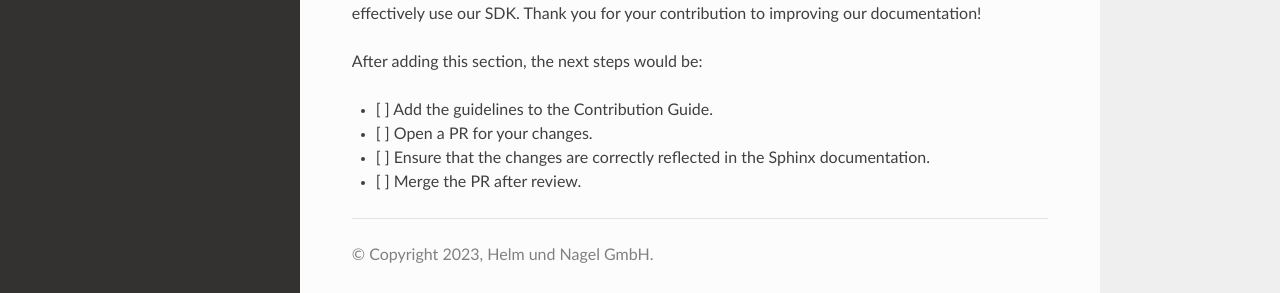
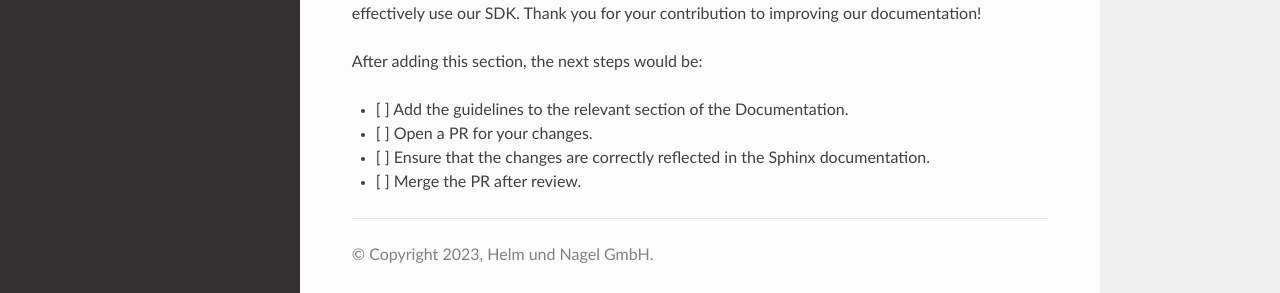
Before and after one commit to konfuzio-ai/konfuzio-sdk, a Sphinx documentation site: the page built from docs/sdk/how-to-write-documentation/index.md, in a window 1280 px wide and 1267 px high. Shown: the part 962-1255 px from the top of the window. Built offline with Sphinx 7.4.7 and the Read the Docs theme 2.0.0, drawn with Linux system fonts in a browser that asks for light colours; pages that are not in the unit, such as notebooks, are missing from menus; a script that is not in the unit is left out.

Commit message:
next steps fix

```diff
--- a/docs/sdk/how-to-write-documentation/index.md
+++ b/docs/sdk/how-to-write-documentation/index.md
@@ -31,7 +31,7 @@ Remember, clear and organized documentation makes it easier for users to underst
 
 After adding this section, the next steps would be:
 
--   [ ]  Add the guidelines to the Contribution Guide.
+-   [ ]  Add the guidelines to the relevant section of the Documentation.
 -   [ ]  Open a PR for your changes.
 -   [ ]  Ensure that the changes are correctly reflected in the Sphinx documentation.
 -   [ ]  Merge the PR after review.
```
